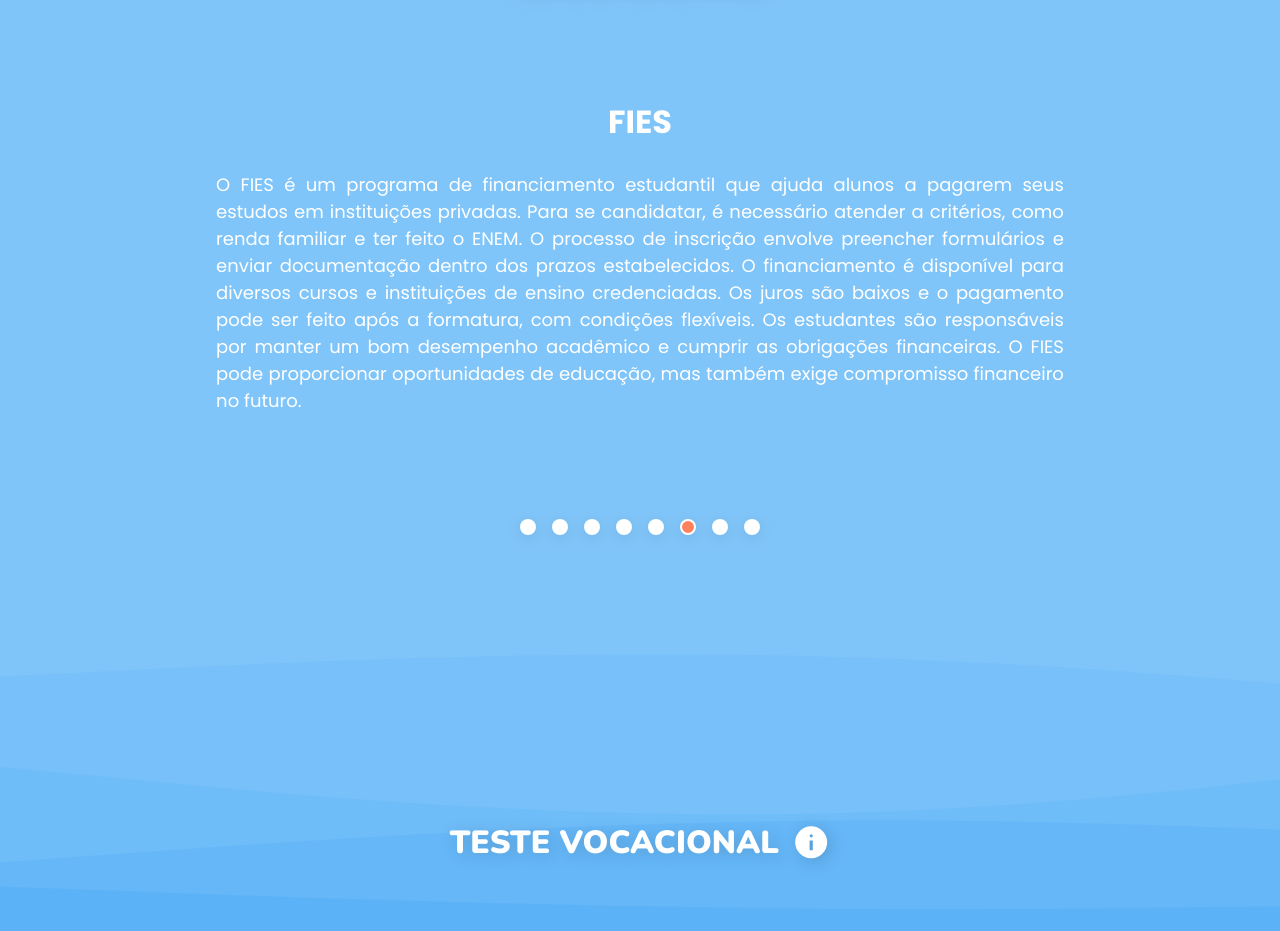
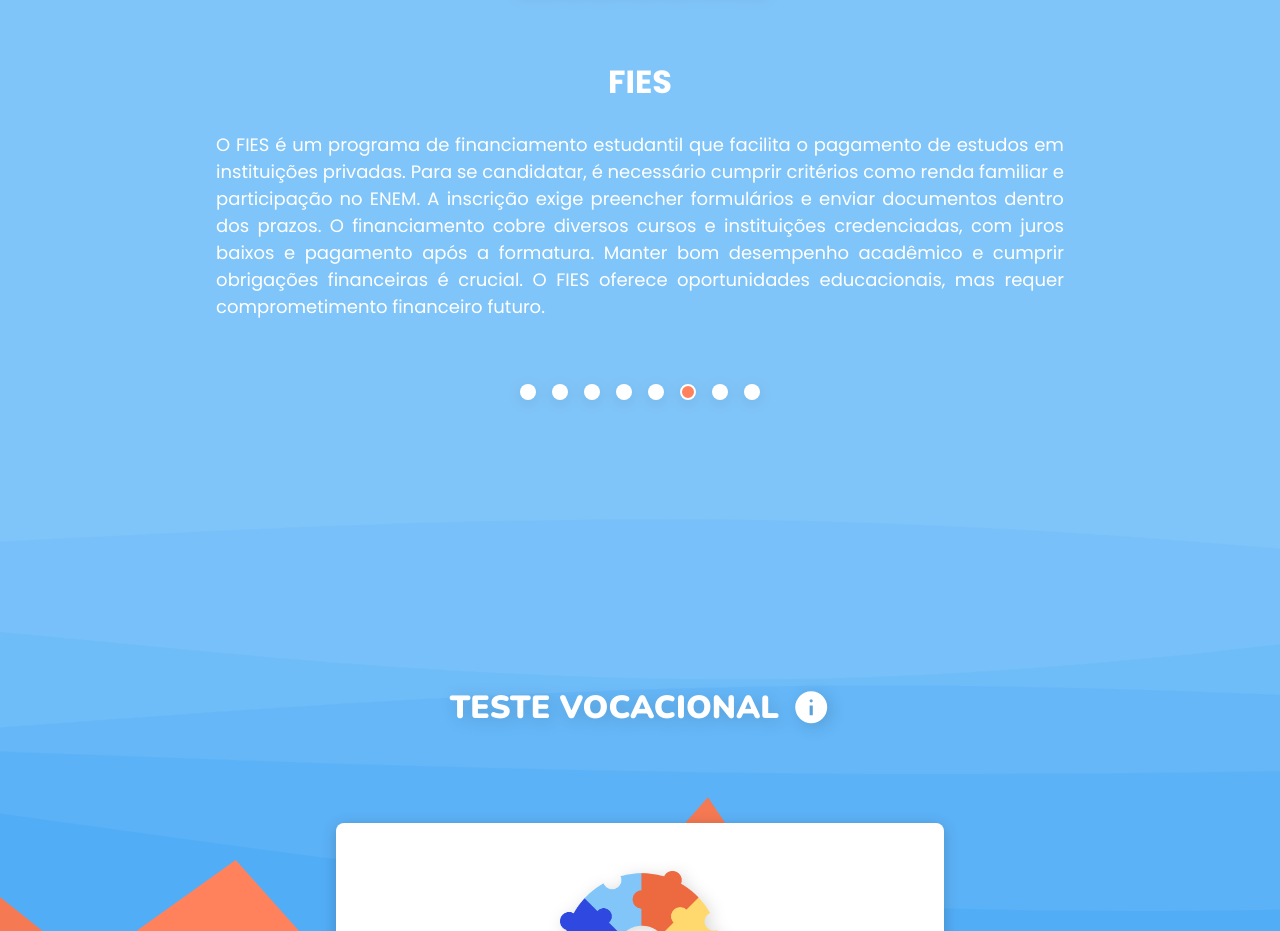
Before and after one commit to RGomes98/PontesDoFuturo, a React (Vite) app: page / in a window 1280 px wide. Shown: the part 3460-4391 px from the top of the page. Built offline with nearby package versions, Linux system fonts and the light colour scheme; a web font is replaced by a local one.

Commit message:
chore: update enrollGuide section content

```diff
--- a/src/data/enrollGuide.ts
+++ b/src/data/enrollGuide.ts
@@ -2,44 +2,44 @@
   {
     title: 'FIES',
     content:
-      'O FIES é um programa de financiamento estudantil que ajuda alunos a pagarem seus estudos em instituições privadas. Para se candidatar, é necessário atender a critérios, como renda familiar e ter feito o ENEM. O processo de inscrição envolve preencher formulários e enviar documentação dentro dos prazos estabelecidos. O financiamento é disponível para diversos cursos e instituições de ensino credenciadas. Os juros são baixos e o pagamento pode ser feito após a formatura, com condições flexíveis. Os estudantes são responsáveis por manter um bom desempenho acadêmico e cumprir as obrigações financeiras. O FIES pode proporcionar oportunidades de educação, mas também exige compromisso financeiro no futuro.',
+      'O FIES é um programa de financiamento estudantil que facilita o pagamento de estudos em instituições privadas. Para se candidatar, é necessário cumprir critérios como renda familiar e participação no ENEM. A inscrição exige preencher formulários e enviar documentos dentro dos prazos. O financiamento cobre diversos cursos e instituições credenciadas, com juros baixos e pagamento após a formatura. Manter bom desempenho acadêmico e cumprir obrigações financeiras é crucial. O FIES oferece oportunidades educacionais, mas requer comprometimento financeiro futuro.',
   },
   {
     title: 'ENEM',
     help: 'https://www.gov.br/inep/pt-br/areas-de-atuacao/avaliacao-e-exames-educacionais/enem',
     content:
-      'O ENEM é uma avaliação do desempenho escolar dos estudantes ao término da educação básica, sendo a principal forma de ingresso para o ensino superior no Brasil, além de também poder ser usada em algumas universidades no exterior. As principais formas de ingresso para as universidades com a nota do ENEM são: SISU, PROUNI e FIES. Essa prova é realizada em duas etapas, sendo composta por uma redação dissertativa-argumentativa, linguagens, ciências humanas, matemática e ciências da natureza.',
+      'O ENEM é uma avaliação essencial para quem deseja ingressar no ensino superior no Brasil. É uma prova composta por questões de linguagens, ciências humanas, matemática e ciências da natureza, além de uma redação dissertativa-argumentativa. As notas obtidas podem ser usadas no SISU, PROUNI e FIES, e até em algumas universidades internacionais. Realizado em duas etapas, o ENEM é a principal porta de entrada para diversas universidades brasileiras, tornando-se uma ferramenta crucial na trajetória acadêmica de muitos estudantes.',
   },
   {
     title: 'PROUNI',
     help: 'https://acessounico.mec.gov.br/prouni',
     content:
-      'O Prouni (Programa Universidade para Todos) pode garantir acesso a uma faculdade particular a partir de bolsas de estudos integrais (cobrem o custo completo) ou parciais (cobrem uma parcela do custo). Para conseguir ingressar no programa, é necessário realizar o ENEM e atingir uma nota igual ou superior à nota de corte (que varia a cada ano). Além disso, é necessário ter cursado o Ensino Médio completo em escola pública ou em escola privada como bolsista integral. Os algoritmos do PROUNI também dão preferência a conceder bolsa para pessoas portadoras de alguma deficiência e para funcionários públicos.',
+      'O Prouni (Programa Universidade para Todos) oferece bolsas integrais ou parciais para faculdades particulares. Para participar, é necessário ter feito o ENEM e alcançar uma nota de corte, que varia anualmente. Além disso, o candidato deve ter cursado o Ensino Médio em escola pública ou como bolsista integral em escola privada. O PROUNI prioriza pessoas com deficiência e funcionários públicos, promovendo inclusão e oportunidades educacionais para quem não pode arcar com os custos do ensino superior. É uma alternativa valiosa para acesso à educação superior de qualidade.',
   },
   {
     title: 'Olimpíadas Estudantis',
     content:
-      'Ingresso pela trilha olímpica é um modelo de admissão adotado por algumas instituições públicas de ensino superior, reservando vagas para medalhistas de olimpíadas científicas em cursos específicos. Esse sistema foi implementado em 2019 e tem ganhado popularidade, com mais universidades adotando-o. As vagas são destinadas aos medalhistas de ouro, prata e bronze nessas competições, visando evitar que jovens talentos sejam subutilizados no processo tradicional de vestibular e garantir que contribuam para suas áreas de conhecimento.',
+      'A trilha olímpica é um modelo de ingresso adotado por algumas universidades públicas para medalhistas de olimpíadas científicas. Implementado em 2019, reserva vagas para alunos que conquistaram medalhas de ouro, prata ou bronze, visando aproveitar talentos que poderiam ser subutilizados no vestibular tradicional. A crescente adoção deste sistema por diversas instituições visa incentivar jovens talentos a contribuir nas áreas de conhecimento em que se destacam, promovendo uma alternativa meritocrática e focada em suas habilidades excepcionais.',
   },
   {
     title: 'Cursos Técnicos',
     content:
-      'Os cursos técnicos encaminham os estudantes direto para o mercado de trabalho. Se encaixam entre o ensino médio e o ensino superior, ajudando o estudante a estar apto para ter uma profissão assim que se forma no ensino regular, antes mesmo de entrar em uma faculdade.',
+      'Os cursos técnicos preparam estudantes diretamente para o mercado de trabalho, posicionando-se entre o ensino médio e superior. Eles equipam os alunos com habilidades práticas para que possam iniciar uma carreira logo após completar o ensino regular, sem a necessidade de um diploma universitário imediato. Esses cursos são ideais para quem deseja entrar rapidamente no mercado de trabalho com uma formação específica e prática, possibilitando o exercício de uma profissão assim que se forma no ensino médio, antes de buscar educação superior.',
   },
   {
     title: 'Concursos Públicos',
     help: 'https://www.gov.br/gestao/pt-br/concursonacional',
     content:
-      'O concurso público é uma prova realizada para exercer um cargo público em áreas como segurança (polícia militar), educação, saúde, administração pública e muitos outros. As provas são teóricas e podem incluir testes físicos ou psicológicos. As provas teóricas ainda podem ser divididas em conhecimentos gerais (abordando matérias como português e matemática) e provas com conhecimentos específicos para o cargo escolhido. As provas têm um número limitado de vagas a serem preenchidas e os candidatos que conseguirem alcançar as maiores notas serão chamados para exercer o cargo. Muitos cargos públicos não exigem curso superior (faculdade) ou especialização e você pode realizar a prova assim que concluir o Ensino Médio! Acesse aqui uma lista dos concursos e áreas que você pode ingressar assim que completar o ensino médio, sem necessidade de realizar o Ensino Superior O Concurso Público Nacional Unificado é o “ENEM” dos concursos públicos. Ele unifica todas as oportunidades de carreira em uma única prova.',
+      'O concurso público é uma prova para ingresso em cargos públicos em áreas como segurança, educação, saúde e administração. Além de testes teóricos, pode incluir avaliações físicas ou psicológicas. As provas teóricas são divididas em conhecimentos gerais e específicos. Há um número limitado de vagas e os candidatos com melhores notas são convocados. Muitos cargos não exigem curso superior, permitindo que pessoas com Ensino Médio participem. O Concurso Público Nacional Unificado, semelhante ao ENEM, unifica oportunidades de carreira em uma prova única, facilitando o ingresso no setor público.',
   },
   {
     title: 'Vestibulares e Cursinhos',
     content:
-      'O vestibular é um método empregado por instituições de ensino superior, com o propósito de selecionar candidatos para ingresso em diferentes cursos. Esses exames têm como objetivo avaliar o conhecimento e as habilidades dos candidatos, determinando quem será admitido em cada curso. Já o curso pré-vestibular, conhecido como cursinho, é um programa educacional projetado para preparar estudantes que pretendem realizar o exame vestibular ou o ENEM - (Exame Nacional do Ensino Médio). Ele oferece instrução intensiva em disciplinas-chave, revisão de conteúdo e prática de questões, visando aumentar as chances de sucesso dos alunos nos exames de admissão às instituições de ensino superior.',
+      'O vestibular é um exame usado por instituições de ensino superior para selecionar estudantes para seus cursos. Ele avalia conhecimentos e habilidades dos candidatos, determinando quem será admitido. O cursinho pré-vestibular é um programa intensivo que prepara estudantes para o vestibular ou ENEM, oferecendo revisões de conteúdo e prática de questões. Esses programas aumentam as chances de sucesso dos alunos nos exames de admissão, proporcionando uma preparação sólida e direcionada para enfrentar as exigências das universidades.',
   },
   {
     title: 'Jovem Aprendiz',
     content:
-      'O Jovem Aprendiz é uma modalidade de emprego que busca a capacitação, orientação e inserção de pessoas de 14 a 24 anos no mercado. Esses jovens, que obrigatoriamente precisam estar frequentando o ensino fundamental ou médio, executam tarefas e atividades em empresas públicas ou privadas. Para as empresas, significa a oportunidade de contar com uma mão de obra desenvolvida conforme os seus critérios e cultura, por meio de uma estratégia de responsabilidade social que considera o aprimoramento e qualificação dessas pessoas. E para o jovem aprendiz resulta em uma chance de fortalecer esse desenvolvimento na área, com uma rotina condizente com o seu perfil e com a oportunidade de conquista de sua primeira chance no mercado de trabalho. No fim desse período de experiência, é concedida uma certificação, responsável por comprovar e atestar a qualificação desenvolvida, que trará um valor maior e diferencial ao currículo desse colaborador.',
+      'O Jovem Aprendiz é um programa que capacita e insere jovens de 14 a 24 anos no mercado de trabalho. Esses jovens, que devem estar estudando, realizam atividades em empresas públicas ou privadas. Para as empresas, isso representa uma forma de desenvolver mão de obra conforme suas necessidades e promover responsabilidade social. Para o aprendiz, é uma oportunidade de ganhar experiência prática e obter uma certificação ao final do período, valorizando seu currículo e aumentando suas chances de sucesso profissional em sua primeira experiência no mercado de trabalho.',
   },
 ];
```
